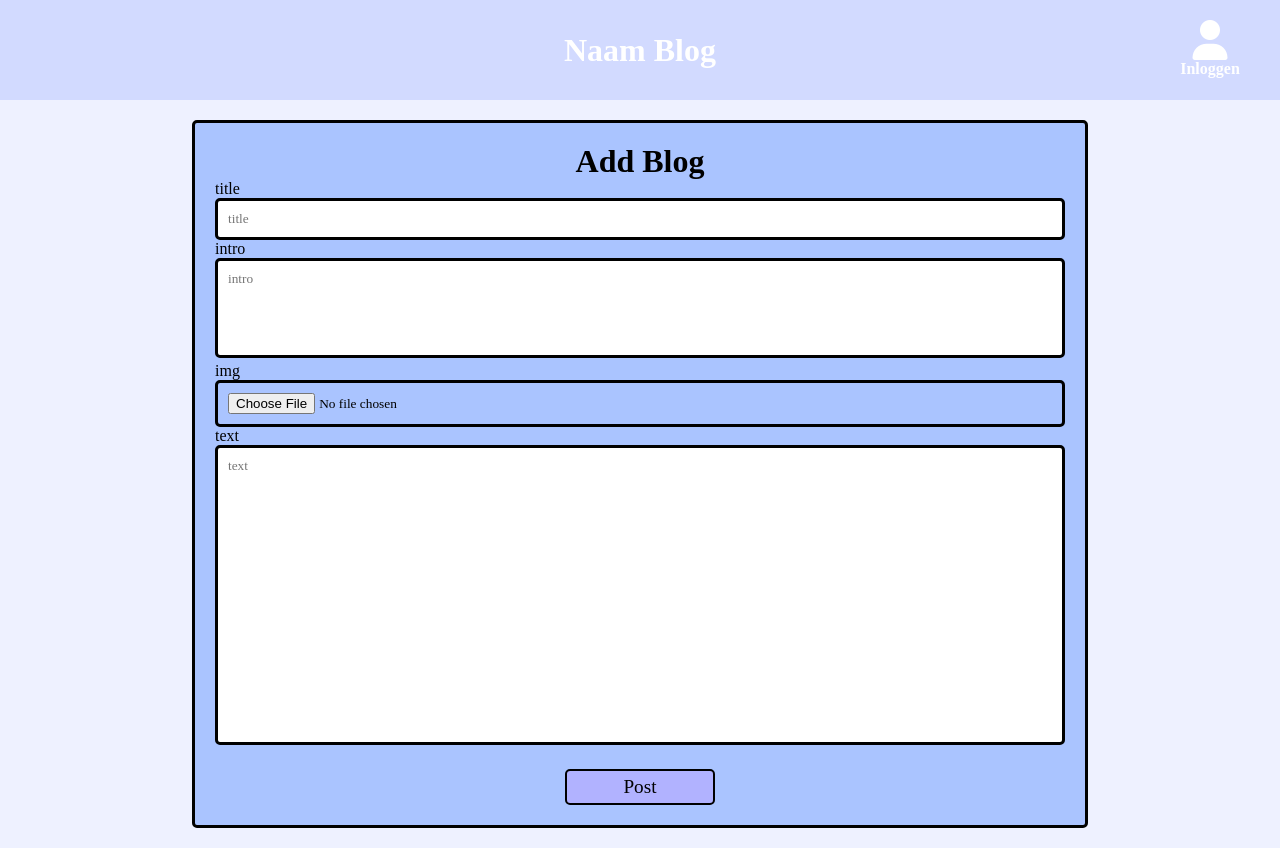
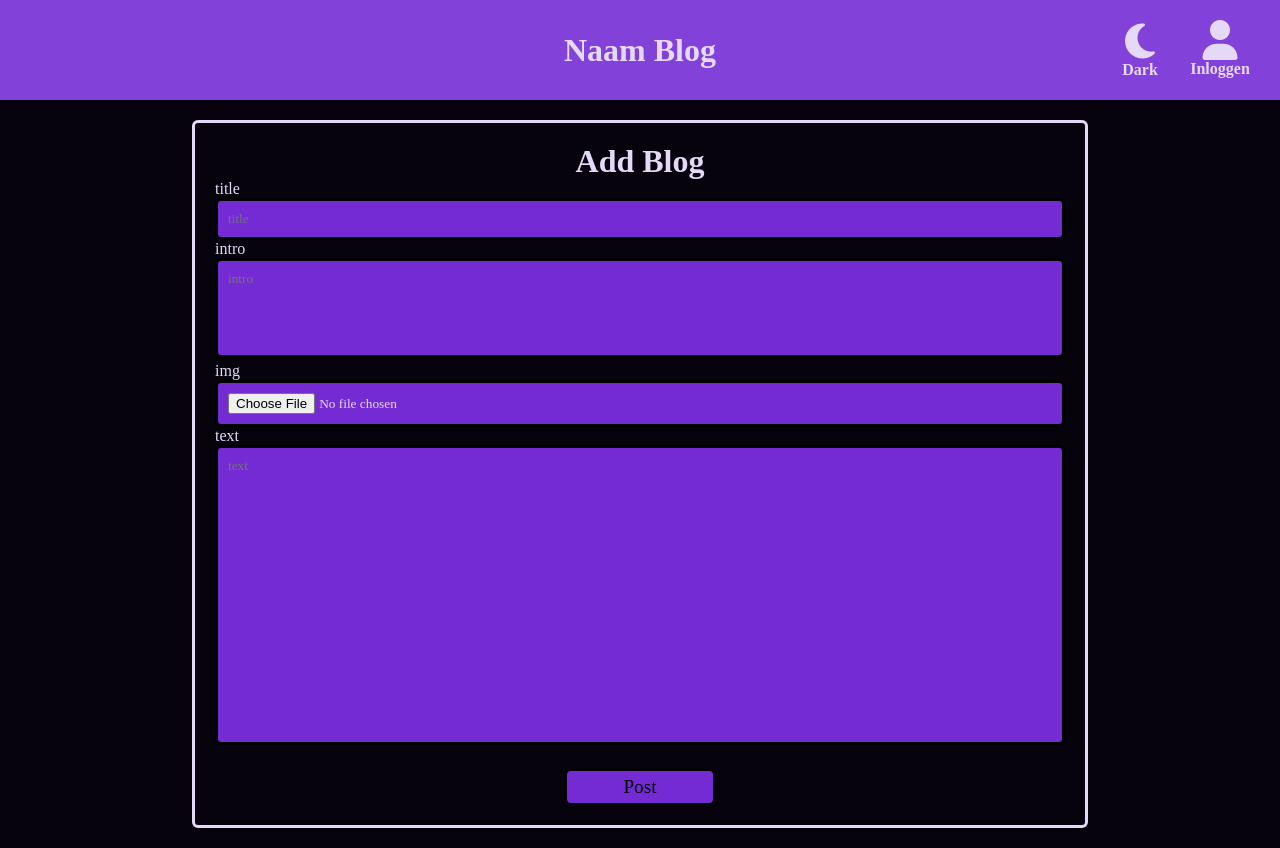
Before and after one commit to RvSpijker/Blog, a PHP site: page /addblog.php in a window 1280 px wide. Run offline with PHP 8.4, Linux system fonts and the light colour scheme; data that the repository does not hold is empty; some libraries are stand-ins or nearby versions; some web fonts are replaced.

Commit message:
dark/light

```diff
--- a/addblog.php
+++ b/addblog.php
@@ -23,6 +23,7 @@
         <button class="b-formbutton" type="submit">Post</button>
     </form>
 </main>
+<script src="js/main.js"></script>
 </body>
 </html>
 <!-- $dbconnect = new dbconnection();
--- a/bigblog.php
+++ b/bigblog.php
@@ -85,5 +85,6 @@
         <h4 class="date"><?= $recset[0]['date'] ?></h4>
         </div>
     </main>
+<script src="js/main.js"></script>
 </body>
 </html>
--- a/bloglist.php
+++ b/bloglist.php
@@ -17,5 +17,6 @@
         <?php } ?>
     </div>
 </main>
+<script src="js/main.js"></script>
 </body>
 </html>
--- a/css/main.css
+++ b/css/main.css
@@ -13,38 +13,34 @@
 
     /*============================= colors =============================*/
 
-    :root {
-        --clr-main:#B1B2FF;
-        --clr-sec: #AAC4FF;
-        --clr-header: #D2DAFF;
-        --clr-bg: #EEF1FF;
+    /* :root {
+        --primary-button:#B1B2FF;
+        --secondary-butto: #AAC4FF;
+        --accent: #D2DAFF;
+        --background: #EEF1FF;
+    } */
+
+:root,
+    :root.dark {
+        --text: #e6d9f7;
+        --background: #07030d;
+        --primary-button: #742bd4;
+        --secondary-button: #17092a;
+        --accent: #8241d8;
     }
 
-    /* :root {
-        --clr-main:#E966A0;
-        --clr-sec: #6554AF;
-        --clr-header: #9575DE;
-        --clr-bg: #9575DE;
-    } */
-
-    /* blue */
-    /* :root {
-        --clr-main: #05BFDB;
-        --clr-sec: #088395;
-        --clr-header: #00FFCA;
-        --clr-bg: #00FFCA;
-    } */
-    /* :root {
-        --clr-main:#FF7F50;
-        --clr-sec:#E6E6FA;
-        --clr-header:#002D2B;
-        --clr-bg:#BCEEDE;
-    } */
+    :root.light {
+        --text: #031c26;
+        --background: #d5f1fc;
+        --primary-button: #a1b3f7;
+        --secondary-button: #c7b4f9;
+        --accent: #b9a1f7;
+    }
 
     /*============================= # =============================*/
 
     body {
-        background-color: var(--clr-bg);
+        background-color: var(--background);
     }
 
     /*============================= header =============================*/
@@ -55,10 +51,10 @@
         height: 100px;
         left: 0px;
         top: 0px;
-        background: var(--clr-header);
+        background: var(--accent);
         padding-left: 20px;
         padding-right: 20px;
-        background-image: -moz-linear-gradient(var(--clr-bg), var(--clr-main));
+        background-image: -moz-linear-gradient(var(--background), var(--primary-button));
     }
 
     .a-title {
@@ -71,17 +67,17 @@
         text-align: center;
         height: 100px;
         line-height: 100px;
-        color: white;
+        color: var(--text);
         margin: auto;
     }
 
     .logindiv {
         position: absolute;
-        width: 100px;
+        width: 80px;
         height: 100px;
         right: 20px;
         top: 0;
-        color: white;
+        color: var(--text);
     }
 
     .blogdiv {
@@ -91,14 +87,14 @@
     .user {
         position: relative;
         font-size: 40px;
-        width: 100px;
+        width: 80px;
         text-align: center;
         top: 20px;
     }
 
     .login {
         position: relative;
-        width: 100px;
+        width: 80px;
         text-align: center;
         font-size: medium;
         top: 20px;
@@ -206,13 +211,14 @@
     /*============================= addblog =============================*/
 
     .b-inlogform {
+        color: var(--text);
         width: 70%;
         margin: auto;
         border: solid;
         margin-top: 20px;
-        border-radius: 5px;
+        border-radius: 6px;
         padding: 20px;
-        background-color: var(--clr-sec);
+        background-color: var(--secondary-butto);
         margin-bottom: 20px;
     }
 
@@ -227,25 +233,28 @@
     }
 
     .b-input {
+        background-color: var(--primary-button);
         padding: 10px;
         width: 100%;
-        border-radius: 5px;
-        border: solid;
+        border-radius: 6px;
+        border: solid black;
     }
 
     .b-inputintro {
+        background-color: var(--primary-button);
         padding: 10px;
         width: 100%;
-        border-radius: 5px;
+        border-radius: 6px;
         border: solid;
         height: 100px;
         resize: none;
     }
 
     .b-inputtext {
+        background-color: var(--primary-button);
         padding: 10px;
         width: 100%;
-        border-radius: 5px;
+        border-radius: 6px;
         border: solid;
         height: 300px;
         resize: none;
@@ -258,20 +267,20 @@
         width: 150px;
         padding: 5px;
         justify-content: center;
-        background-color: var(--clr-main);
+        background-color: var(--primary-button);
         border: solid black 2px;
-        border-radius: 5px;
+        border-radius: 6px;
         font-size: larger;
     }
 
     /*============================= bigblog =============================*/
 
     .bigmainblog {
-        background-color: var(--clr-main);
-        color: white;
+        background-color: var(--primary-button);
+        color: var(--text);
         padding: 20px;
         margin: 20px;
-        border-radius: 5px;
+        border-radius: 6px;
     }
 
     .bigblogtitle {
--- a/editprofile.php
+++ b/editprofile.php
@@ -23,5 +23,6 @@
         <button onclick="window.location.href='profile.php';" class="profilebtn2">Cancel</button>
     </div>
 </main>
+<script src="js/main.js"></script>
 </body>
 </html>
--- a/index.php
+++ b/index.php
@@ -28,5 +28,6 @@
             </a>
         </div>
     </main>
+<script src="js/main.js"></script>
 </body>
 </html>
--- /dev/null
+++ b/js/main.js
@@ -0,0 +1,17 @@
+if (localStorage.theme == 'light') {
+    document.getElementById("theme").style.display = 'none';
+    document.documentElement.className = 'light';
+} else {
+    document.getElementById("theme2").style.display = 'none';
+    document.documentElement.className = 'dark';
+}
+
+function FunctionTheme() {
+    if (localStorage.theme == 'light') {
+        localStorage.theme = 'dark';
+        location.reload();
+    } else {
+        localStorage.theme = 'light';
+        location.reload();
+    }
+}
--- a/login.php
+++ b/login.php
@@ -16,5 +16,6 @@
     </form>
     <a class="registerlink" href="register.php"><h1 id="registerbutton">Create an account</h1></a>
 </main>
+<script src="js/main.js"></script>
 </body>
 </html>
--- a/profile.php
+++ b/profile.php
@@ -25,5 +25,6 @@ if(localStorage.namecheck == 1){
     alert("Naam / Email al in gebruik");
 }
 </script>
+<script src="js/main.js"></script>
 </body>
 </html>
--- a/register.php
+++ b/register.php
@@ -25,5 +25,6 @@ if(localStorage.namecheck == 1){
     alert("Naam / Email al in gebruik");
 }
 </script>
+<script src="js/main.js"></script>
 </body>
 </html>
--- a/src/includes/header.php
+++ b/src/includes/header.php
@@ -49,7 +49,16 @@ $user = $query -> fetchAll(PDO::FETCH_ASSOC);
                     <h3 class="login">Inloggen</h3>
                 </div>
             </a>
-        <?php }
+        <?php } ?>
+        <button onclick="FunctionTheme()" class="theme" id="theme">
+            <i class="user fa-solid fa-moon"></i>
+            <h3 class="login">Dark</h3>
+        </button>
+        <button onclick="FunctionTheme()" class="theme" id="theme2">
+            <i class="user fa-solid fa-sun"></i>
+            <h3 class="login">Light</h3>
+        </button>
+        <?php
             if ($user) {
                 if($user[0]['admin'] == 1) {
         ?>
```
Also changed, not shown: other parts of css/main.css (+47 -35 lines), css/phone.css (+28 -12 lines), css/style.css (+32 -35 lines), img/blogimg/maus.webp (added).
